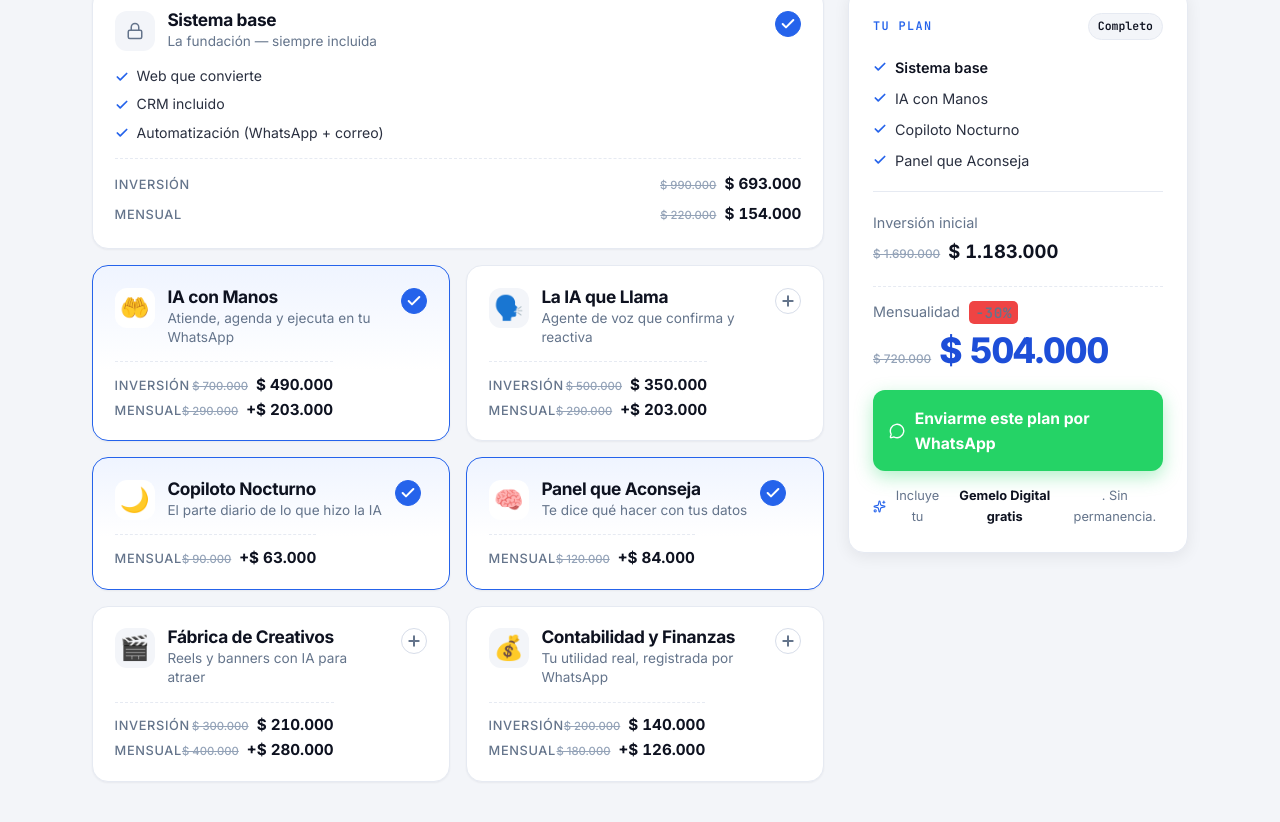
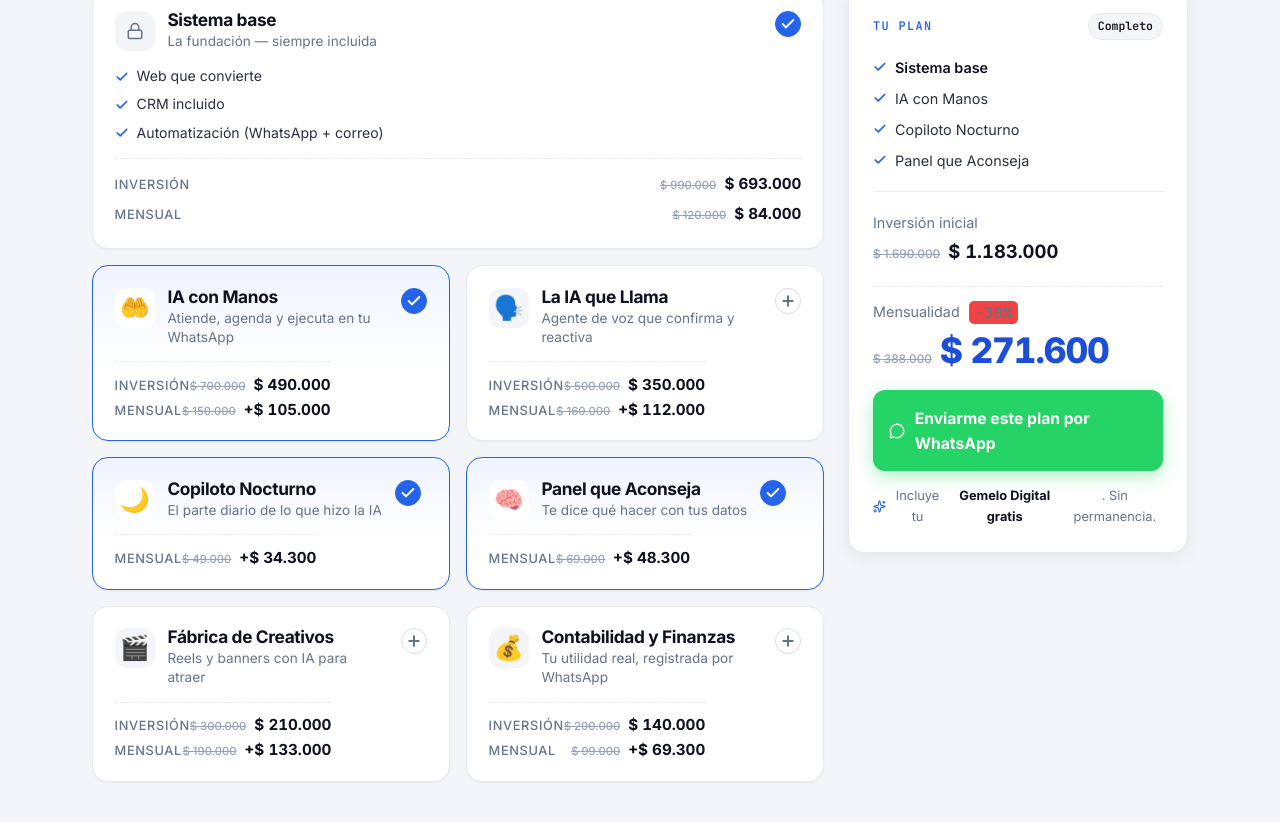
Before and after one commit to luk1311/AutoScale-agency, a React (Vite) app: page / in a window 1280 px wide. Shown: the part 5861-6683 px from the top of the page. Built offline with nearby package versions, Linux system fonts and the light colour scheme; no server answers; the database is empty.

Commit message:
feat: add interactive Pricing component with modular service configuration and WhatsApp inquiry integration

```diff
--- a/src/components/Pricing.jsx
+++ b/src/components/Pricing.jsx
@@ -7,17 +7,17 @@ import './Pricing.css';
 // Los "planes" son solo presets de arranque. Precios en COP (editables aquí).
 const BASE = {
   setup: 990000,
-  mes: 220000,
+  mes: 120000,
   incluye: ['Web que convierte', 'CRM incluido', 'Automatización (WhatsApp + correo)'],
 };
 
 const MODULES = [
-  { id: 'manos', emoji: '🤲', name: 'IA con Manos', desc: 'Atiende, agenda y ejecuta en tu WhatsApp', setup: 700000, mes: 290000 },
-  { id: 'voz', emoji: '🗣️', name: 'La IA que Llama', desc: 'Agente de voz que confirma y reactiva', setup: 500000, mes: 290000 },
-  { id: 'copiloto', emoji: '🌙', name: 'Copiloto Nocturno', desc: 'El parte diario de lo que hizo la IA', setup: 0, mes: 90000 },
-  { id: 'panel', emoji: '🧠', name: 'Panel que Aconseja', desc: 'Te dice qué hacer con tus datos', setup: 0, mes: 120000 },
-  { id: 'creativos', emoji: '🎬', name: 'Fábrica de Creativos', desc: 'Reels y banners con IA para atraer', setup: 300000, mes: 400000 },
-  { id: 'finanzas', emoji: '💰', name: 'Contabilidad y Finanzas', desc: 'Tu utilidad real, registrada por WhatsApp', setup: 200000, mes: 180000 },
+  { id: 'manos', emoji: '🤲', name: 'IA con Manos', desc: 'Atiende, agenda y ejecuta en tu WhatsApp', setup: 700000, mes: 150000 },
+  { id: 'voz', emoji: '🗣️', name: 'La IA que Llama', desc: 'Agente de voz que confirma y reactiva', setup: 500000, mes: 160000 },
+  { id: 'copiloto', emoji: '🌙', name: 'Copiloto Nocturno', desc: 'El parte diario de lo que hizo la IA', setup: 0, mes: 49000 },
+  { id: 'panel', emoji: '🧠', name: 'Panel que Aconseja', desc: 'Te dice qué hacer con tus datos', setup: 0, mes: 69000 },
+  { id: 'creativos', emoji: '🎬', name: 'Fábrica de Creativos', desc: 'Reels y banners con IA para atraer', setup: 300000, mes: 190000 },
+  { id: 'finanzas', emoji: '💰', name: 'Contabilidad y Finanzas', desc: 'Tu utilidad real, registrada por WhatsApp', setup: 200000, mes: 99000 },
 ];
 
 const PRESETS = [
```
